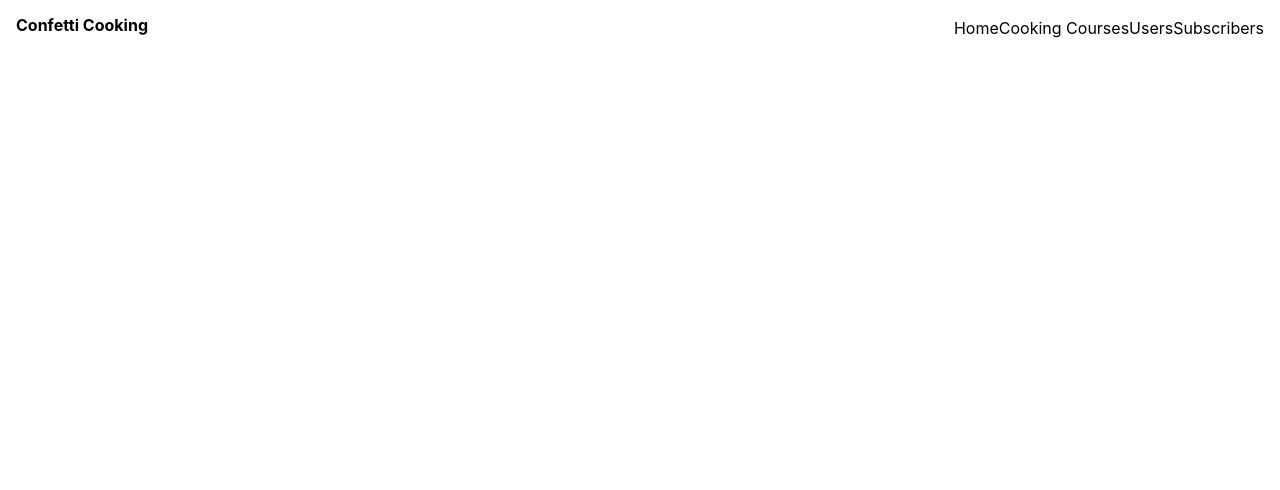
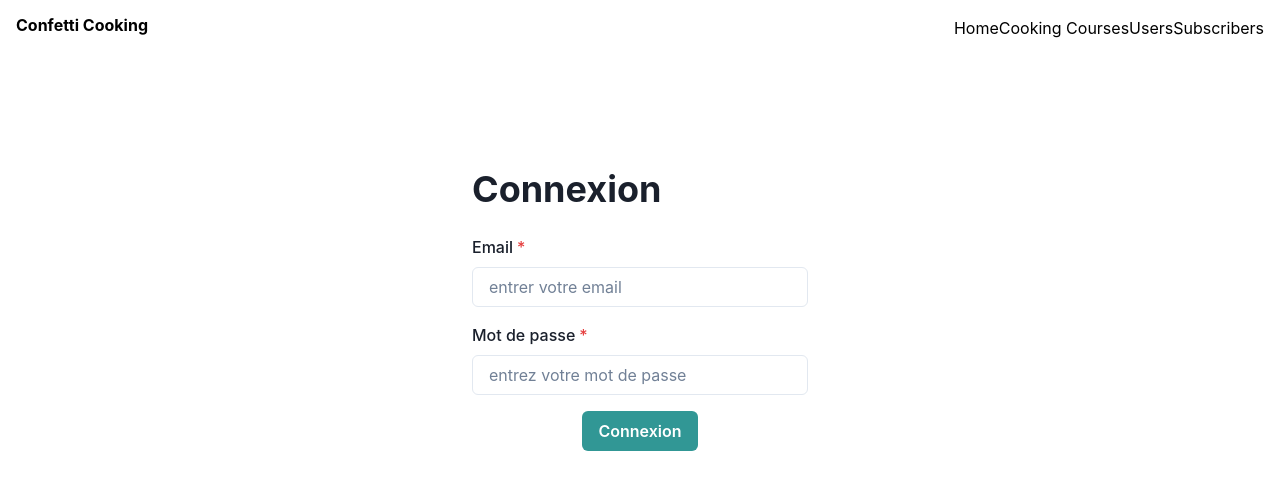
Before and after one commit to LeDojo/cooking-front, a React (Vite) app: page /login in a window 1280 px wide. Shown: the top 490 px of the page. Built offline with nearby package versions, Linux system fonts and the light colour scheme.

Commit message:
:art: Adding LoginPage & refacto Form into components

```diff
--- a/src/App.jsx
+++ b/src/App.jsx
@@ -5,6 +5,7 @@ import Navbar from './components/Navbar';
 import CoursePage from './pages/CoursePage';
 import HomePage from './pages/HomePage';
 import CreateUserPage from './pages/CreateUserPage';
+import LoginPage from './pages/LoginPage';
 
 function App() {
   return (
@@ -13,6 +14,7 @@ function App() {
       <Routes>
         <Route path="/" element={<HomePage />} />
         <Route path="/users" element={<UserPage />} />
+        <Route path="/login" element={<LoginPage />} />
         <Route path="/users/create" element={<CreateUserPage />} />
         <Route path="/subscribers" element={<SubscriberPage/>} />
         <Route path="/courses" element={<CoursePage/>} />
--- a/src/components/UserForm.jsx
+++ b/src/components/UserForm.jsx
@@ -1,4 +1,4 @@
-import { Button, useToast } from "@chakra-ui/react";
+import { Button, useToast, Heading } from "@chakra-ui/react";
 import { FormControl, FormLabel } from "@chakra-ui/form-control";
 import { Input } from "@chakra-ui/input";
 import { Box } from "@chakra-ui/layout";
@@ -20,13 +20,12 @@ function UserForm() {
         newUser
       );
       toast({
-        title: "utilisateur Crée",
+        title: "nouvel Utilisateur 🏖",
         description: "Un Utilisateur à bien été ajouté avec succès",
         status: "success",
         duration: 3000,
         isClosable: true,
       });
-      setUsers([...users, response.data]);
       setNewUser({
         name: { first: "", last: "" },
         email: "",
@@ -38,8 +37,10 @@ function UserForm() {
     }
   };
   return (
-    <Box p={4} maxW="md" borderWidth="1px" borderRadius="lg">
-      <h2>Créer un nouvel utilisateur </h2>
+    <Box maxW="400px" m="auto" mt="4">
+      <Heading as="h2" mb="4" textAlign="center">
+        Ajouter un nouvel utilisateur
+      </Heading>
       <form
         onSubmit={(e) => {
           e.preventDefault();
@@ -96,7 +97,7 @@ function UserForm() {
         <FormControl mb={4} isRequired>
           <FormLabel>Mot de passe:</FormLabel>
           <Input
-            type="text"
+            type="password"
             value={newUser.password}
             onChange={(e) =>
               setNewUser({ ...newUser, password: e.target.value })
--- a/src/components/UserList.jsx
+++ b/src/components/UserList.jsx
@@ -1,27 +1,44 @@
-import { Button } from "@chakra-ui/button"
-import { Box, List, ListItem } from "@chakra-ui/layout"
+import { Button } from "@chakra-ui/button";
+import { Box,  } from "@chakra-ui/layout";
+import { Table, Tbody, Td, Th, Thead, Tr } from "@chakra-ui/table";
 import { Link as RouterLink } from "react-router-dom";
 
-function UserList({users}) {
+function UserList({ users }) {
   return (
     <Box>
-    <List>
-      {users.map((user)=>(
-        <ListItem key={user._id}borderBottom="1px" borderColor="gray.200" py="2">
-          <Box>{user.fullname}</Box>
-          </ListItem>
-      ))}
-    </List>
-    <Button as={RouterLink} to="/users/create" variant='ghost' colorScheme="orange">
-    Créer un utilisateur
-  </Button>
-  </Box>
-  )
-
+      <Table variant="striped" colorScheme="teal">
+        <Thead>
+          <Tr>
+            <Th>Name</Th>
+            <Th>Email</Th>
+            <Th>Code Postal</Th>
+          </Tr>
+        </Thead>
+        <Tbody>
+          {users.map((user) => (
+            <Tr key={user._id}>
+              <Td>{user.fullname}</Td>
+              <Td>{user.email}</Td>
+              <Td>{user.zipcode}</Td>
+            </Tr>
+          ))}
+        </Tbody>
+      </Table>
+      <Button
+        as={RouterLink}
+        to="/users/create"
+        variant="ghost"
+        colorScheme="orange"
+      >
+        Créer un utilisateur
+      </Button>
+    </Box>
+  );
 }
 
 // <Table variant="striped" colorScheme="teal">
-{/* <Thead>
+{
+  /* <Thead>
 <Tr>
   <Th>Name</Th>
   <Th>Email</Th>
@@ -37,5 +54,6 @@ function UserList({users}) {
   </Tr>
 ))}
 </Tbody>
-</Table> */}
-export default UserList
+</Table> */
+}
+export default UserList;
--- /dev/null
+++ b/src/pages/LoginPage.jsx
@@ -0,0 +1,72 @@
+import {
+  Box,
+  Button,
+  FormControl,
+  FormLabel,
+  Heading,
+  Input,
+  VStack,
+  useToast,
+} from "@chakra-ui/react";
+import React, { useState } from "react";
+import {  useNavigate } from "react-router-dom";
+
+function LoginPage() {
+  const navigate = useNavigate();
+  const toast = useToast();
+
+  const [credentials, setCredentials] = useState({
+    email: "",
+    password: "",
+  });
+  const handleSubmit = async (e) => {
+    e.preventDefault();
+    try {
+      navigate("/courses");
+    } catch (error) {
+      toast({
+        title: "Erreur de connexion 💥",
+        description: "email ou mot de passe invalides",
+        status: "error",
+        duration: 3000,
+        isClosable: true,
+      });
+    }
+  };
+  return (
+    <Box p={8} maxWidth="400px" mx="auto" mt={20}>
+      <Heading mb={6}>Connexion</Heading>
+      <form onSubmit={handleSubmit}>
+        <VStack spacing={4}>
+          <FormControl id="email" isRequired>
+            <FormLabel>Email</FormLabel>
+            <Input
+              type="email"
+              placeholder="entrer votre email"
+              value={credentials.email}
+              onChange={(e) =>
+                setCredentials({ ...credentials, email: e.target.value })
+              }
+            />
+          </FormControl>
+          <FormControl id="password" isRequired>
+            <FormLabel>Mot de passe</FormLabel>
+            <Input
+              type="password"
+              placeholder="entrez votre mot de passe"
+              value={credentials.password}
+              onChange={(e) =>
+                setCredentials({ ...credentials, password: e.target.value })
+              }
+            />
+          </FormControl>
+          <Button type="submit" colorScheme="teal">
+            Connexion
+          </Button>
+        </VStack>
+      </form>
+    </Box>
+  );
+}
+
+export default LoginPage;
```
